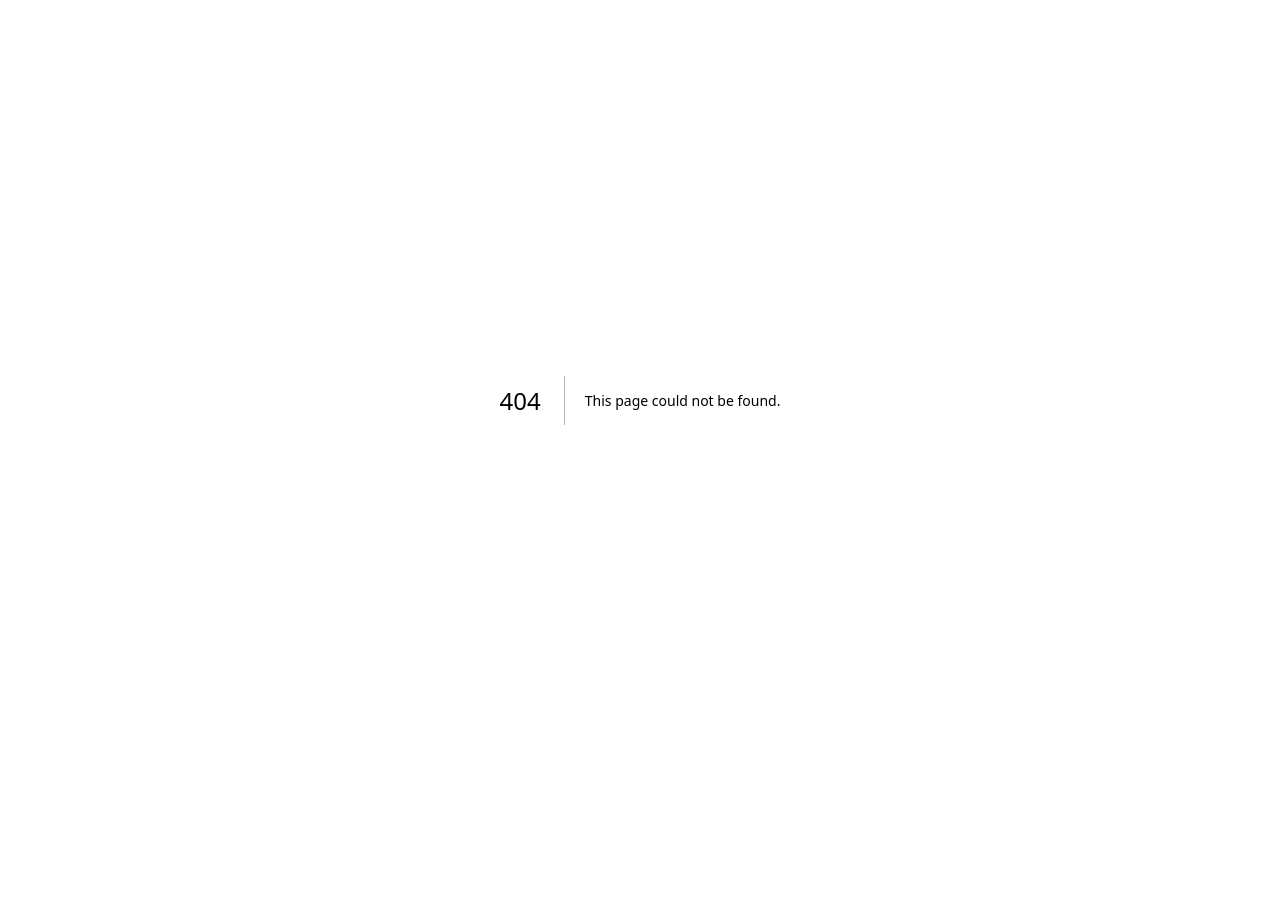
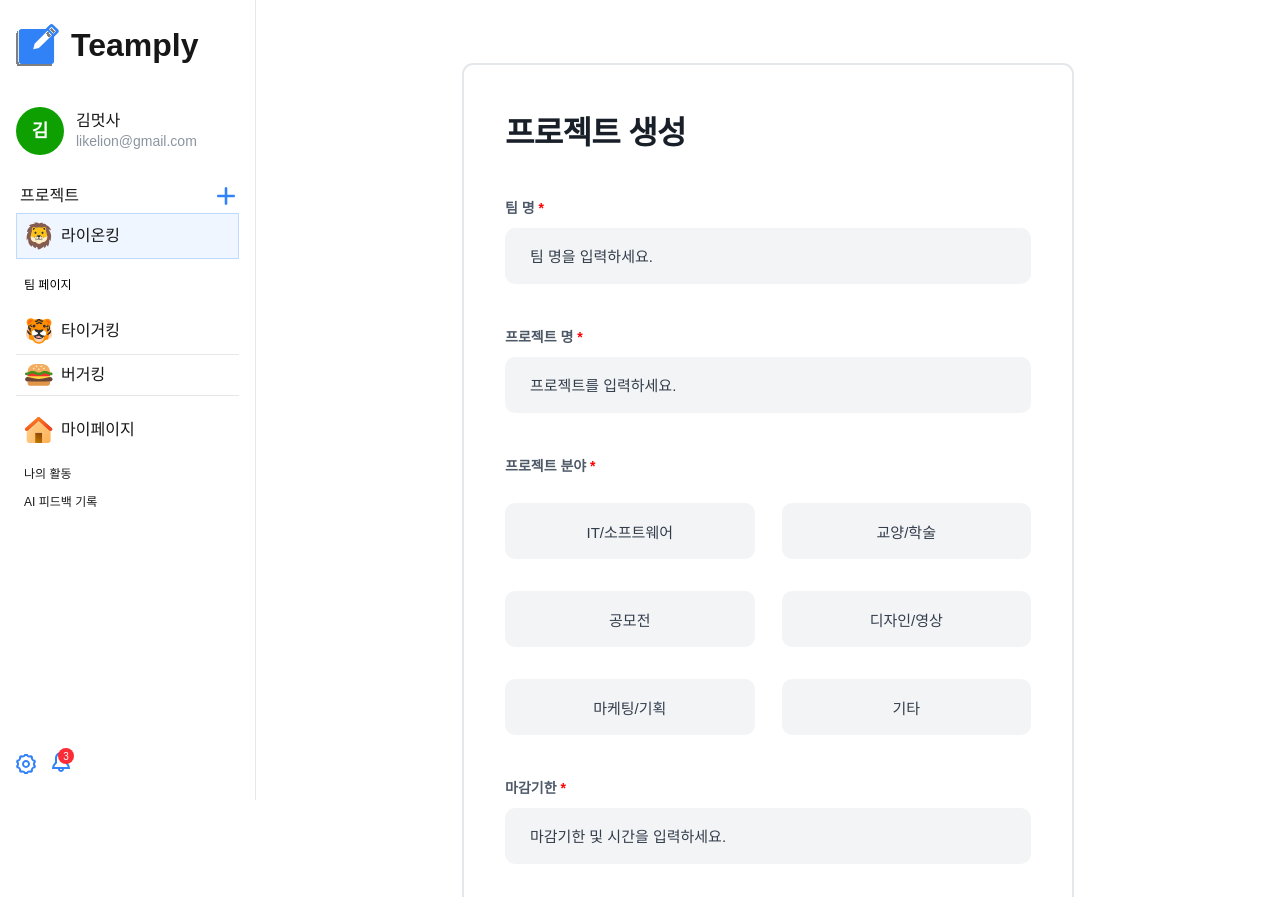
Before and after one commit to SMU-LikeLion-14th-LionKing/LionKing-FE, a Next.js app: page /projects/create in a window 1280 px wide. Before the commit this address had no page. Shown: the top 897 px of the page. Before the commit the page ends 800 px from the top, so only its background shows below. Built offline with nearby package versions, Linux system fonts and the light colour scheme; a web font is replaced by a local one.

Commit message:
프로젝트 화면

```diff
--- /dev/null
+++ b/src/app/projects/create/page.jsx
@@ -0,0 +1,13 @@
+import ProjectCreateForm from "@/components/Projects/ProjectCreateForm";
+import Sidebar from "@/components/Sidebar/Sidebar";
+
+export default function ProjectCreatePage() {
+  return (
+    <div className="flex min-h-screen bg-white">
+      <Sidebar />
+      <main className="min-w-0 flex-1 px-5 py-5 sm:px-8 sm:py-[63px]">
+        <ProjectCreateForm />
+      </main>
+    </div>
+  );
+}
--- /dev/null
+++ b/src/components/Projects/ProjectCreateForm.jsx
@@ -0,0 +1,132 @@
+"use client";
+
+import { useState } from "react";
+
+const CATEGORIES = [
+  "IT/소프트웨어",
+  "교양/학술",
+  "공모전",
+  "디자인/영상",
+  "마케팅/기획",
+  "기타",
+];
+
+const fieldClass =
+  "h-14 w-full rounded-[10px] border border-transparent bg-gray-4 px-6 text-[15px] text-[#333d4b] outline-none transition placeholder:text-[#333d4b] focus:border-primary focus:bg-white";
+
+function FieldLabel({ htmlFor, children }) {
+  return (
+    <label
+      htmlFor={htmlFor}
+      className="mb-2.5 block text-sm font-semibold text-[#4e5968]"
+    >
+      {children} <span className="text-error">*</span>
+    </label>
+  );
+}
+
+export default function ProjectCreateForm() {
+  const [form, setForm] = useState({
+    teamName: "",
+    projectName: "",
+    category: "",
+    deadline: "",
+  });
+
+  const updateField = (field) => (event) => {
+    setForm((current) => ({ ...current, [field]: event.target.value }));
+  };
+
+  const isComplete = Object.values(form).every(Boolean);
+
+  const handleSubmit = (event) => {
+    event.preventDefault();
+    if (!isComplete) return;
+  };
+
+  return (
+    <section className="mx-auto w-full max-w-[612px] rounded-[11px] border-2 border-gray-5 bg-white px-6 py-10 sm:px-[41px] sm:pb-8 sm:pt-[42px]">
+      <h1 className="text-[32px] font-bold tracking-[-0.7px] text-[#191f28]">
+        프로젝트 생성
+      </h1>
+
+      <form onSubmit={handleSubmit} className="mt-[45px]">
+        <div>
+          <FieldLabel htmlFor="teamName">팀 명</FieldLabel>
+          <input
+            id="teamName"
+            value={form.teamName}
+            onChange={updateField("teamName")}
+            className={fieldClass}
+            placeholder="팀 명을 입력하세요."
+          />
+        </div>
+
+        <div className="mt-[43px]">
+          <FieldLabel htmlFor="projectName">프로젝트 명</FieldLabel>
+          <input
+            id="projectName"
+            value={form.projectName}
+            onChange={updateField("projectName")}
+            className={fieldClass}
+            placeholder="프로젝트를 입력하세요."
+          />
+        </div>
+
+        <fieldset className="mt-[43px]">
+          <legend className="mb-[27px] text-sm font-semibold text-[#4e5968]">
+            프로젝트 분야 <span className="text-error">*</span>
+          </legend>
+          <div className="grid grid-cols-1 gap-x-[27px] gap-y-8 sm:grid-cols-2">
+            {CATEGORIES.map((category) => {
+              const selected = form.category === category;
+              return (
+                <button
+                  key={category}
+                  type="button"
+                  aria-pressed={selected}
+                  onClick={() =>
+                    setForm((current) => ({ ...current, category }))
+                  }
+                  className={`h-14 rounded-[10px] border text-[15px] transition ${
+                    selected
+                      ? "border-primary bg-third font-semibold text-primary"
+                      : "border-transparent bg-gray-4 text-[#333d4b] hover:bg-gray-5"
+                  }`}
+                >
+                  {category}
+                </button>
+              );
+            })}
+          </div>
+        </fieldset>
+
+        <div className="mt-[43px]">
+          <FieldLabel htmlFor="deadline">마감기한</FieldLabel>
+          <input
+            id="deadline"
+            type="text"
+            value={form.deadline}
+            onChange={updateField("deadline")}
+            onFocus={(event) => (event.currentTarget.type = "datetime-local")}
+            onBlur={(event) => {
+              if (!event.currentTarget.value) event.currentTarget.type = "text";
+            }}
+            className={`${fieldClass} appearance-none`}
+            placeholder="마감기한 및 시간을 입력하세요."
+          />
+        </div>
+
+        <div className="mt-[33px] flex justify-end">
+          <button
+            type="submit"
+            disabled={!isComplete}
+            className="h-14 w-[168px] rounded-[10px] bg-primary text-base font-semibold text-white transition hover:bg-secondary disabled:cursor-not-allowed disabled:bg-gray-5 disabled:text-gray-3"
+          >
+            프로젝트 생성
+          </button>
+        </div>
+      </form>
+    </section>
+  );
+}
```
